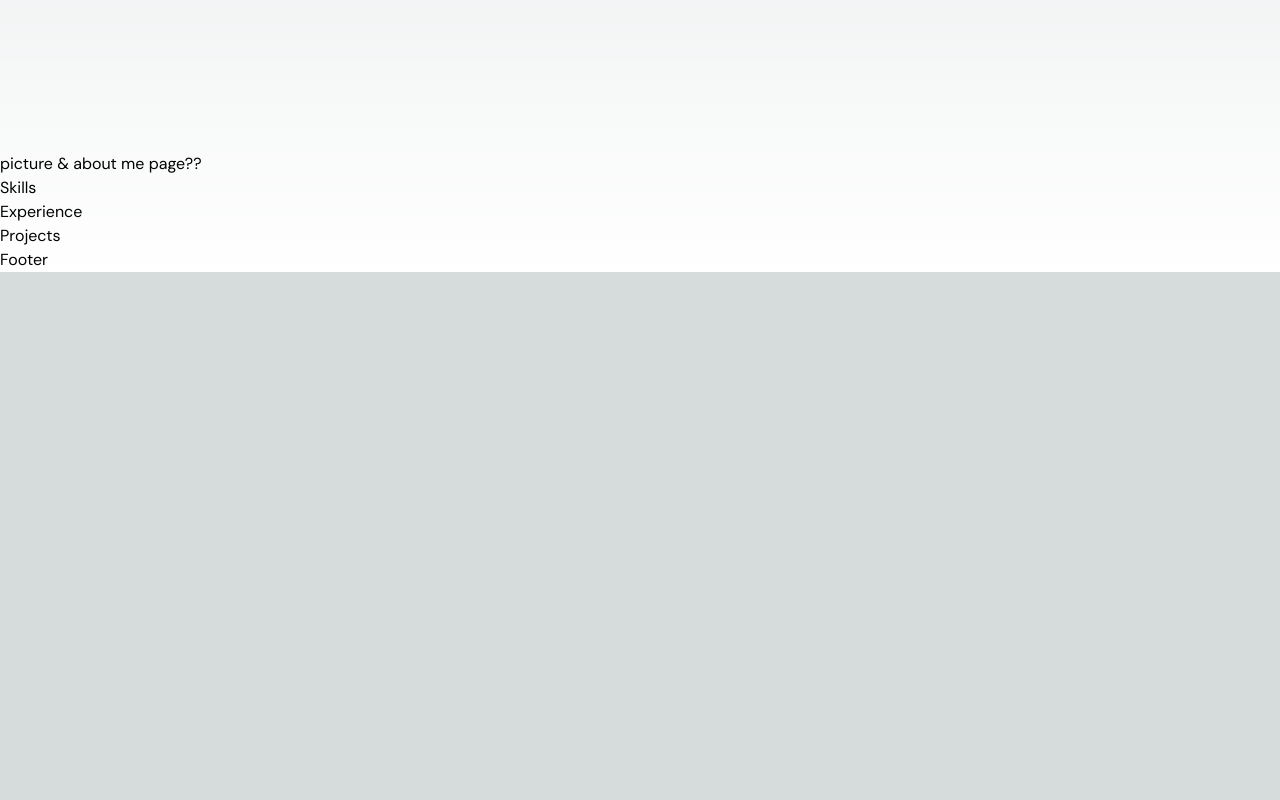
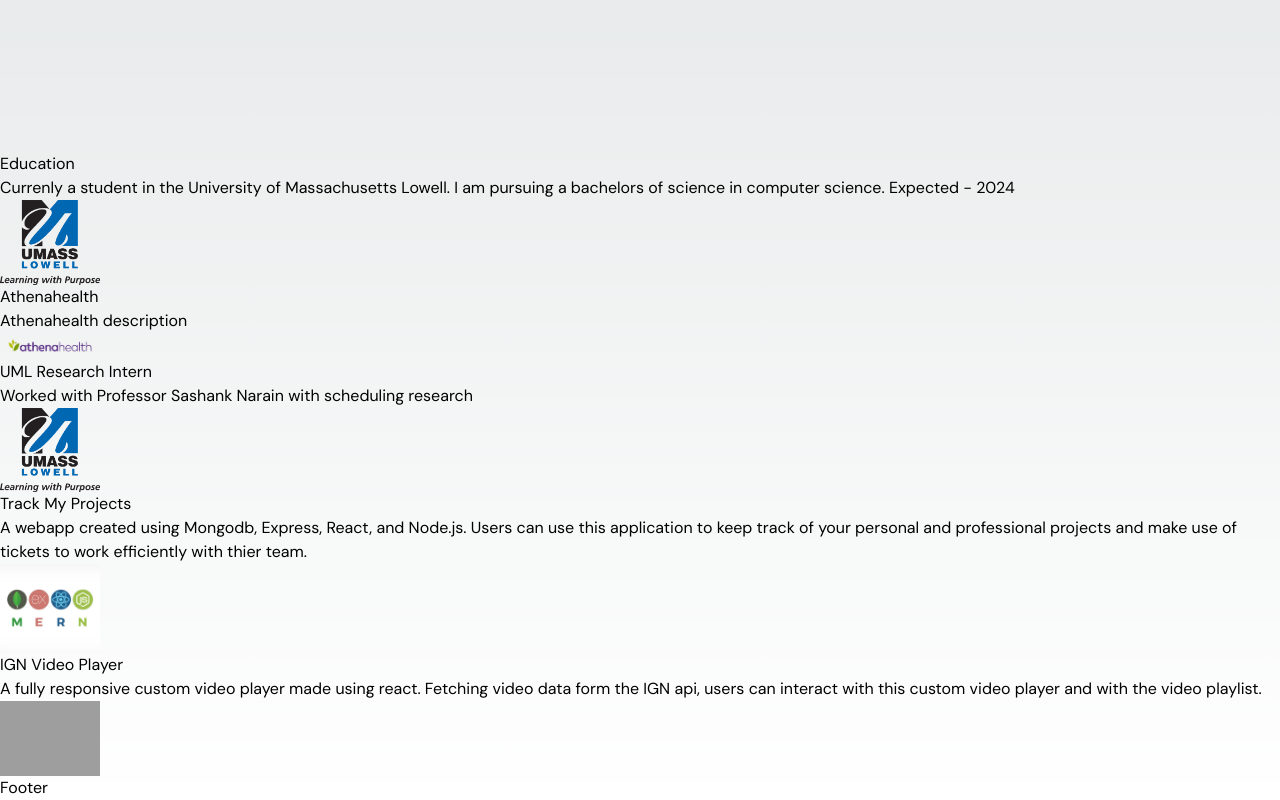
Before and after one commit to JeffreyChan1303/portfolio-website, a Next.js app: page / in a window 1280 px wide. Shown: the part 648-1448 px from the top of the page. Before the commit the page ends 920 px from the top, so only its background shows below. Built offline with nearby package versions, Linux system fonts and the light colour scheme; grey boxes are pictures that could not be loaded.

Commit message:
feat: add constants.tsx file for content storage

```diff
--- a/app/page.tsx
+++ b/app/page.tsx
@@ -1,20 +1,21 @@
 import Hero from '@/components/Hero';
 import Footer from '@/components/Footer';
 import Header from '@/components/Header';
-import Image from 'next/image';
 import Skills from '@/components/Skills';
 import Experience from '@/components/Experience';
 import Projects from '@/components/Projects';
+import TempContent from '@/components/TempContent';
 
 export default function Home() {
   return (
     <main className="overflow-hidden">
       <Header />
       <Hero />
-      <section>picture & about me page??</section>
+      <TempContent />
+      {/* <section>picture & about me page??</section>
       <Skills />
       <Experience />
-      <Projects />
+      <Projects /> */}
       <Footer />
     </main>
   );
--- /dev/null
+++ b/components/TempContent.tsx
@@ -0,0 +1,30 @@
+import React from 'react';
+import { ALL_CONTENT } from '@/utils/constants';
+import Image from 'next/image';
+
+const TempContent = () => {
+  return (
+    <div>
+      {ALL_CONTENT.map((content, index) => (
+        <section
+          key={index}
+          className={`section__wrapper ${index % 2 ? 'section--right' : 'section--left'}`}
+        >
+          <h2 className="section__title">{content.title}</h2>
+          <p className="section__description">{content.description}</p>
+          <div className="section__img-wrapper">
+            <Image
+              width="100"
+              height="100"
+              className="section__img"
+              src={content.img}
+              alt="MISSING IMAGE"
+            />
+          </div>
+        </section>
+      ))}
+    </div>
+  );
+};
+
+export default TempContent;
--- /dev/null
+++ b/utils/constants.ts
@@ -0,0 +1,42 @@
+type ContentType = Array<{
+  title: string;
+  description: string;
+  img: string;
+}>;
+const EDUCATION: ContentType = [
+  {
+    title: 'Education',
+    description:
+      'Currenly a student in the University of Massachusetts Lowell. I am pursuing a bachelors of science in computer science. Expected - 2024',
+    img: '/assets/UML-Logo.png',
+  },
+];
+const EXPERIENCES: ContentType = [
+  {
+    title: 'Athenahealth',
+    description: 'Athenahealth description',
+    img: '/assets/athenahealth.png',
+  },
+  {
+    title: 'UML Research Intern',
+    description: 'Worked with Professor Sashank Narain with scheduling research',
+    img: '/assets/UML-Logo.png',
+  },
+];
+
+const PROJECTS: ContentType = [
+  {
+    title: 'Track My Projects',
+    description:
+      'A webapp created using Mongodb, Express, React, and Node.js. Users can use this application to keep track of your personal and professional projects and make use of tickets to work efficiently with thier team.',
+    img: '/assets/MERN Stack img.png',
+  },
+  {
+    title: 'IGN Video Player',
+    description:
+      'A fully responsive custom video player made using react. Fetching video data form the IGN api, users can interact with this custom video player and with the video playlist.',
+    img: '/assets/ignVideoPlayer.png',
+  },
+];
+
+export const ALL_CONTENT = [...EDUCATION, ...EXPERIENCES, ...PROJECTS];
```
